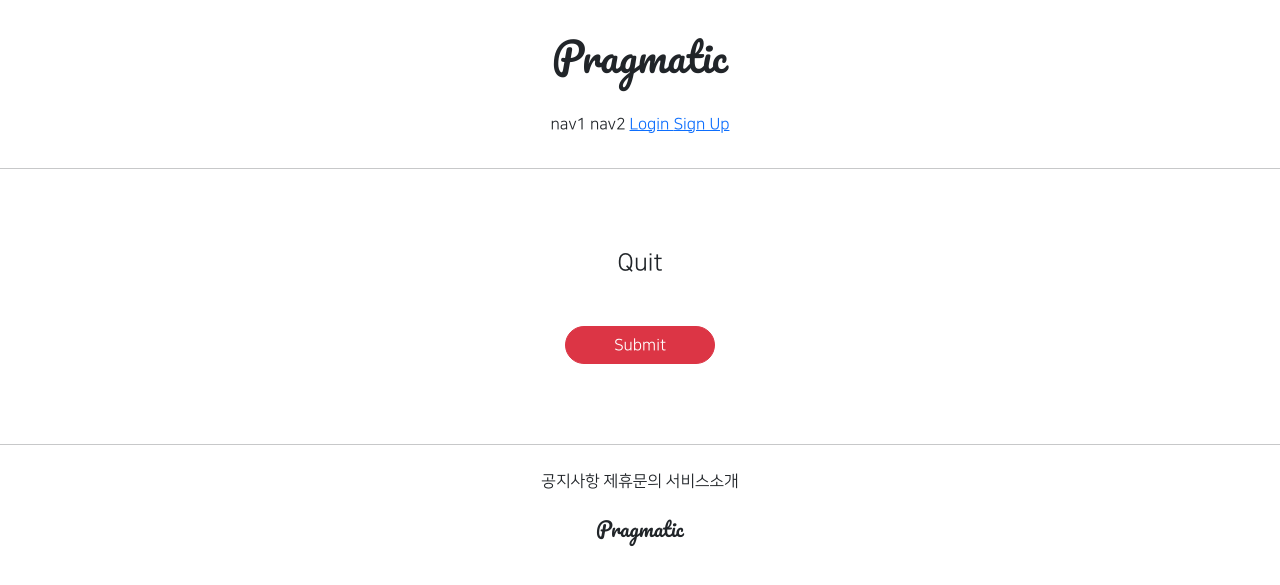
After one commit to go-tech01/gis_4ban_1, a Django app: page /accounts/delete/1 in a window 1280 px wide. The commit adds this page. Shown: the top 585 px of the page. Run offline with Django 3.2, Linux system fonts and the light colour scheme; tables that the repository leaves empty hold one stand-in row (values such as "Sample post"); parts of the project's set-up code (start-up, migrations or seed data) failed here and were passed over; some libraries are stand-ins or nearby versions.

Commit message:
7/20 4ban class commit 2

```diff
--- /dev/null
+++ b/accountapp/templates/accountapp/delete.html
@@ -0,0 +1,19 @@
+{%  extends 'base.html' %}
+
+{% block content %}
+
+    <div class="text-center mw-500 m-auto">
+        <div class="m-5">
+            <h4>Quit</h4>
+        </div>
+        <div>
+            <form action="{% url 'accountapp:delete' pk=target_user.pk %}" method="post">
+                {% csrf_token %}
+                <div class="m-5">
+                    <input type="submit" class="btn btn-danger rounded-pill px-5">{# 트리거 해줄 버튼#}
+                </div>
+            </form>
+        </div>
+    </div>
+
+{% endblock %}
--- a/accountapp/templates/accountapp/detail.html
+++ b/accountapp/templates/accountapp/detail.html
@@ -14,7 +14,11 @@
                 Update Info
             </a>
         </div>
-
+        <div>
+            <a href="{% url 'accountapp:delete' pk=target_user.pk %}">
+                Quit
+            </a>
+        </div>
 
     </div>
 
--- a/accountapp/urls.py
+++ b/accountapp/urls.py
@@ -1,6 +1,6 @@
 from django.contrib.auth.views import LoginView, LogoutView
 from django.urls import path
-from accountapp.views import hello_world, AccountCreateView, AccountDetailView, AccountUpdateView
+from accountapp.views import hello_world, AccountCreateView, AccountDetailView, AccountUpdateView, AccountDeleteView
 
 app_name = 'accountapp' #주소를 일일이 쓰기 힘드기 때문에 설정
 
@@ -19,5 +19,5 @@ urlpatterns = [
     path('create/', AccountCreateView.as_view(), name='create'),
     path('detail/<int:pk>', AccountDetailView.as_view(), name='detail'),
     path('update/<int:pk>', AccountUpdateView.as_view(), name='update'),   ## pk - 프라이머리 키 -> 숫자로 되어있다
-
+    path('delete/<int:pk>', AccountDeleteView.as_view(), name='delete'),
 ]
--- a/accountapp/views.py
+++ b/accountapp/views.py
@@ -5,7 +5,7 @@ from django.shortcuts import render
 
 # Create your views here.
 from django.urls import reverse, reverse_lazy
-from django.views.generic import CreateView, DetailView, UpdateView
+from django.views.generic import CreateView, DetailView, UpdateView, DeleteView
 
 from accountapp.models import NewModel
 
@@ -58,3 +58,9 @@ class AccountUpdateView(UpdateView):
     context_object_name = 'target_user'
     success_url = reverse_lazy('accountapp:hello_world')    # 일단...은... 나중에 detail로 ...
     template_name = 'accountapp/update.html'
+
+class AccountDeleteView(DeleteView):
+    model = User
+    context_object_name = 'target_user'
+    success_url = reverse_lazy('accountapp:hello_world')    # 탈퇴 후 연결되는 화면
+    template_name = 'accountapp/delete.html'
```
